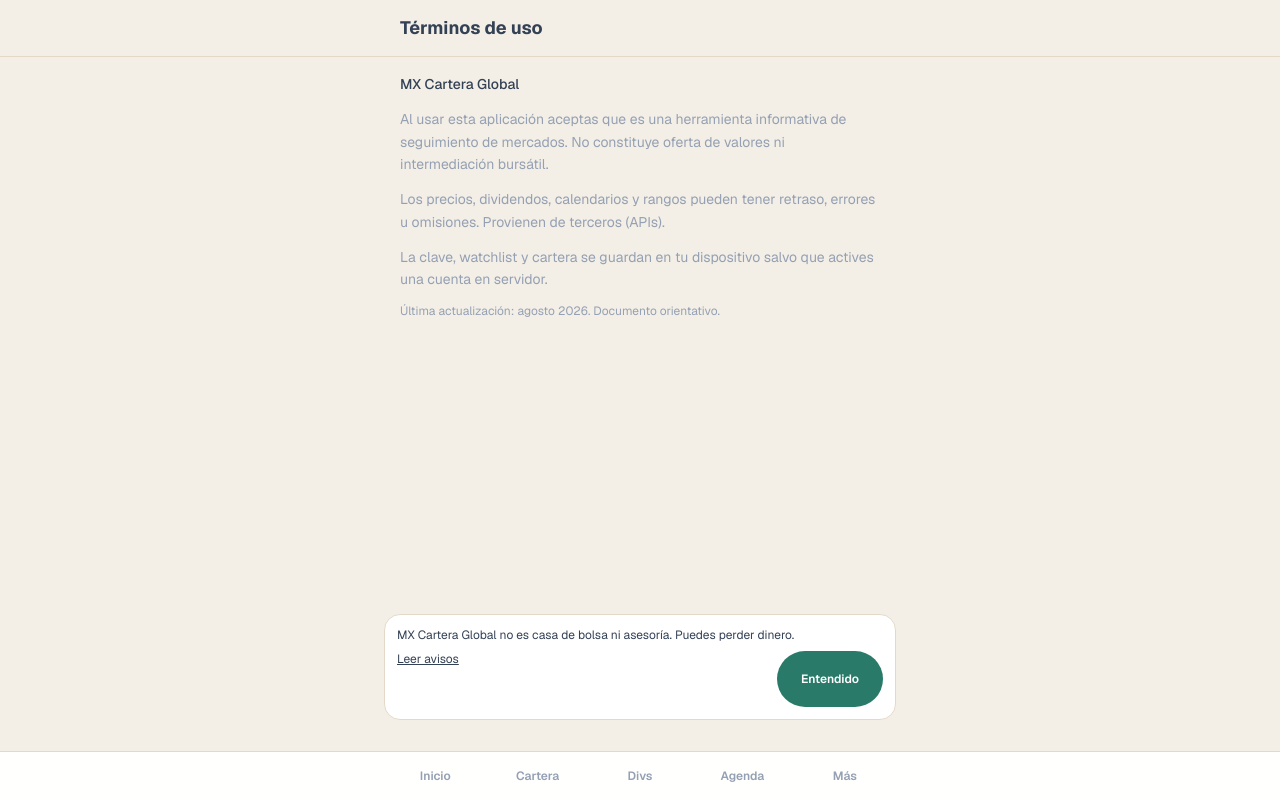
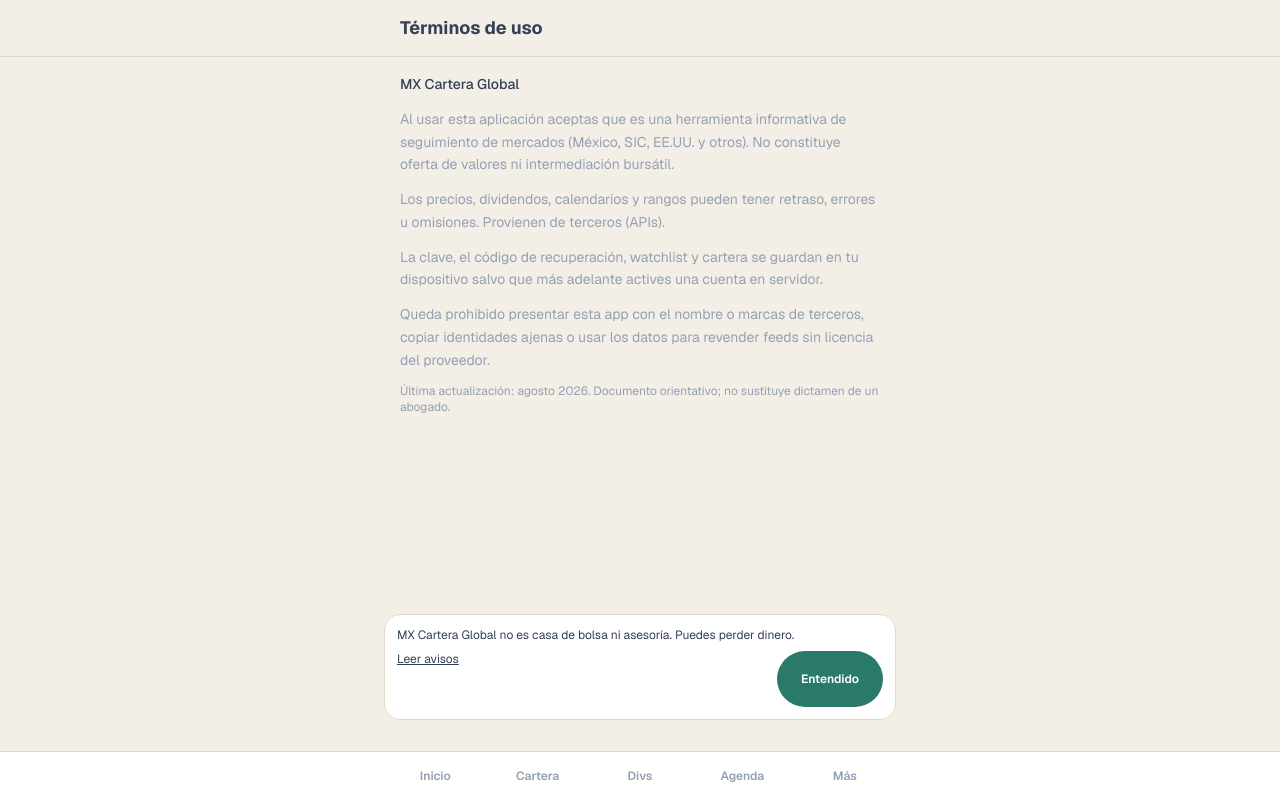
Before and after one commit to muecojulio/mxcarteraglobal, a Next.js app in the folder marketpulse/: page /legal/terminos in a window 1280 px wide. Built offline with nearby package versions, Linux system fonts and the light colour scheme.

Commit message:
Restore ZIP mx-universe, tax-mx, env example, gitignore and terminos

```diff
--- a/marketpulse/src/app/legal/terminos/page.tsx
+++ b/marketpulse/src/app/legal/terminos/page.tsx
@@ -8,18 +8,11 @@
       </header>
       <main className="flex-1 max-w-lg mx-auto w-full px-4 py-4 text-sm leading-relaxed space-y-3 text-muted">
         <p className="text-foreground font-medium">MX Cartera Global</p>
-        <p>
-          Al usar esta aplicación aceptas que es una herramienta informativa
-          de seguimiento de mercados. No constituye oferta de valores ni intermediación bursátil.
-        </p>
-        <p>
-          Los precios, dividendos, calendarios y rangos pueden tener retraso,
-          errores u omisiones. Provienen de terceros (APIs).
-        </p>
-        <p>
-          La clave, watchlist y cartera se guardan en tu dispositivo salvo que actives una cuenta en servidor.
-        </p>
-        <p className="text-xs">Última actualización: agosto 2026. Documento orientativo.</p>
+        <p>Al usar esta aplicación aceptas que es una herramienta informativa de seguimiento de mercados (México, SIC, EE.UU. y otros). No constituye oferta de valores ni intermediación bursátil.</p>
+        <p>Los precios, dividendos, calendarios y rangos pueden tener retraso, errores u omisiones. Provienen de terceros (APIs).</p>
+        <p>La clave, el código de recuperación, watchlist y cartera se guardan en tu dispositivo salvo que más adelante actives una cuenta en servidor.</p>
+        <p>Queda prohibido presentar esta app con el nombre o marcas de terceros, copiar identidades ajenas o usar los datos para revender feeds sin licencia del proveedor.</p>
+        <p className="text-xs">Última actualización: agosto 2026. Documento orientativo; no sustituye dictamen de un abogado.</p>
       </main>
     </div>
   );
--- a/marketpulse/src/lib/tax-mx.ts
+++ b/marketpulse/src/lib/tax-mx.ts
@@ -6,20 +6,21 @@
 export function estimateDividendTax(input: TaxEstimateInput): TaxEstimateResult {
   const { grossDividend: gross, assetKind, scenario } = input;
   const notes: string[] = [];
-  let usWithholding = 0;
-  let mxEstimate = 0;
+  let usWithholding = 0; let mxEstimate = 0;
   if (assetKind === "us_stock" || assetKind === "us_etf") {
     usWithholding = gross * US_DIV_WITHHOLDING[scenario];
-    notes.push(scenario === "w8ben" ? "Retención US estimada 10% (W-8BEN)." : "Retención US estimada 30%.");
+    notes.push(scenario === "w8ben" ? "Retención US estimada 10% (W-8BEN)." : "Retención US estimada 30% (sin W-8BEN).");
+    mxEstimate = 0;
   } else if (assetKind === "mx_stock") {
     mxEstimate = gross * MX_DIV_ISR_ESTIMATE;
-  } else if (assetKind === "fibra") {
+    notes.push("ISR orientativo ~10% sobre dividendos de acciones MX.");
+  } else {
     mxEstimate = gross * 0.15;
+    notes.push("FIBRA: el tratamiento depende del aviso del fiduciario.");
   }
   const netApprox = Math.max(0, gross - usWithholding - mxEstimate);
-  const effectiveRate = gross > 0 ? (gross - netApprox) / gross : 0;
-  notes.push("Solo fines educativos.");
-  return { gross, usWithholding, mxEstimate, netApprox, effectiveRate, notes };
+  notes.push("Solo fines educativos. No sustituye opinión de contador ni del SAT.");
+  return { gross, usWithholding, mxEstimate, netApprox, effectiveRate: gross > 0 ? (gross - netApprox) / gross : 0, notes };
 }
 export function detectTaxAssetKind(symbol: string, assetType?: string): TaxEstimateInput["assetKind"] {
   const s = symbol.toUpperCase();
```
Also changed, not shown: 2 other files (tests, documents, lock files or other folders).
